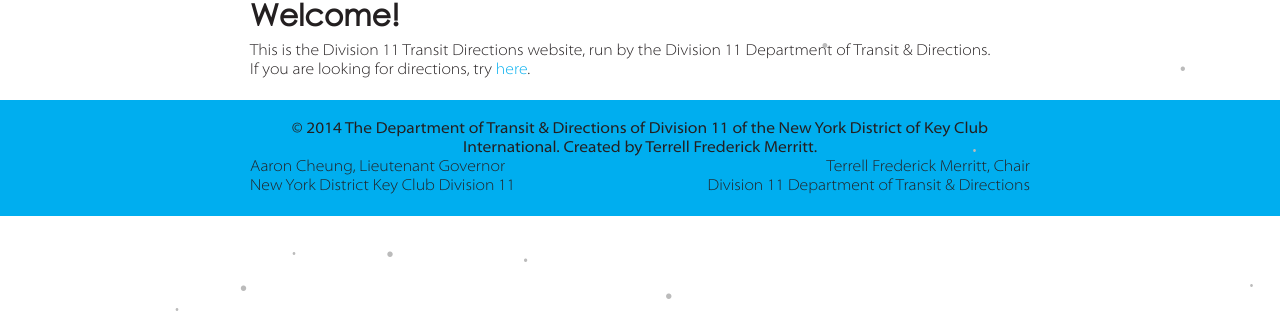
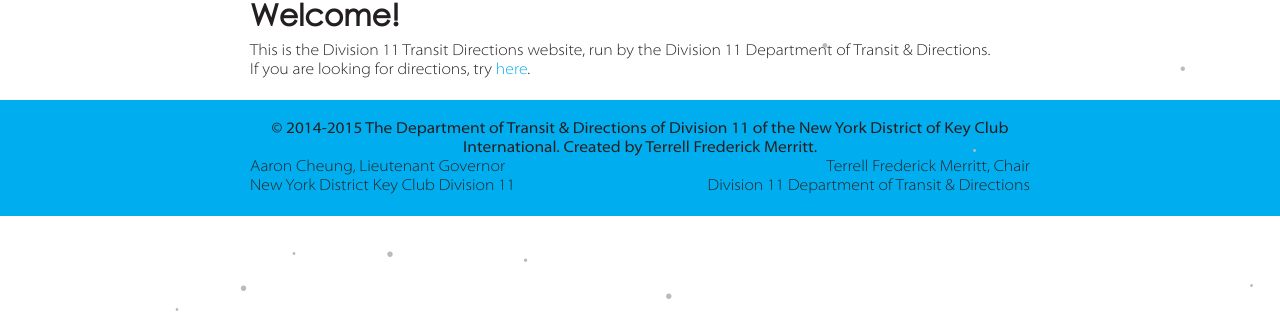
Before and after one commit to d11directions/d11directions.github.io, a Jekyll site: the page built from index.html, in a window 1280 px wide. Shown: the part 193-505 px from the top of the page. Built offline with Jekyll 4.4.1, drawn with Linux system fonts in a browser that asks for light colours.

Commit message:
Update footer year

```diff
--- a/_includes/footer.html
+++ b/_includes/footer.html
@@ -1,6 +1,6 @@
 <div id="footer_wrap" class="outer">
   <footer class="inner" style="text-align: center;">
-      <p class="no_link_color"><strong>&copy; 2014 The Department of Transit &amp; Directions of <a href="http://nydkc11.org">Division 11 of the New York District of Key Club International</a>. Created by Terrell Frederick Merritt.</strong><br></p>
+      <p class="no_link_color"><strong>&copy; 2014-2015 The Department of Transit &amp; Directions of <a href="http://nydkc11.org">Division 11 of the New York District of Key Club International</a>. Created by Terrell Frederick Merritt.</strong><br></p>
       <div id="footer_left">Aaron Cheung, Lieutenant Governor<br>New York District Key Club Division 11</div>
       <div id="footer_right">Terrell Frederick Merritt, Chair<br>Division 11 Department of Transit &amp; Directions</div>
       <div class="clear"></div>
```
